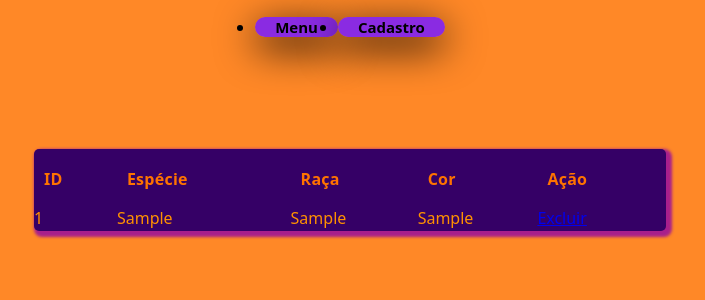
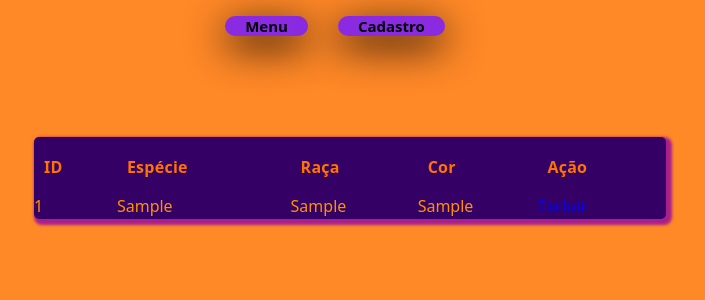
Before and after one commit to Paulodferreira1/PetShop, a Flask app: page /exibir in a window 1280 px wide. Shown: the top 300 px of the page, without its empty margins (290-995 px from the left). Run offline with Flask 3, Linux system fonts and the light colour scheme; tables that the repository leaves empty hold one stand-in row (values such as "Sample post").

Commit message:
tudo pronto

```diff
--- a/flaskr/static/Exibicao.css
+++ b/flaskr/static/Exibicao.css
@@ -26,16 +26,14 @@ body{
 
 /*-----------------------------*/
 
-@media (max-width: 768px) {
-    .Menus ul { flex-direction: column; }
-
+.Menus ul li{  /*--Posição --*/
+    list-style: none;
+    display: flex;
+    margin-right: 30px;
+    align-items: center;
+    margin: center;
 }
 
-.Menus ul li {
-    margin-right: 0; margin-bottom: 10px;
-    .Células { width: 100%; }
-    .Células table { width: 100%; }
-}
 
 .Menus ul li a{ /*--Estilização da Navy bar --*/
     text-decoration: none;
```
